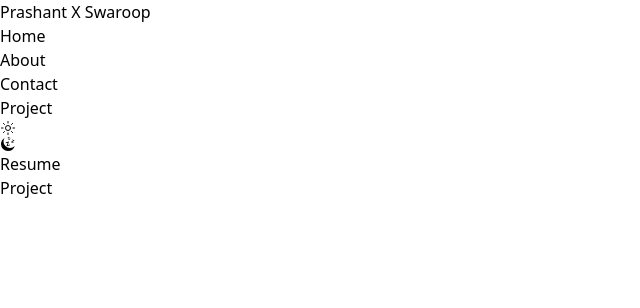
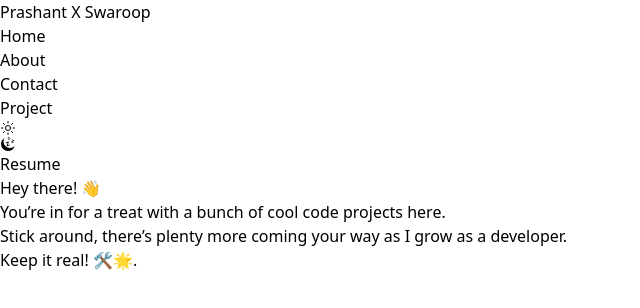
Before and after one commit to PRASHANTSWAROOP001/portfolio, a React (Vite) app: page /github in a window 1280 px wide. Shown: the top 308 px of the page, without its empty margins (0-640 px from the left). Built offline with nearby package versions, Linux system fonts and the light colour scheme.

Commit message:
Re desgning the project(github) pages. created components and styling.

```diff
--- a/src/componets/about/About.jsx
+++ b/src/componets/about/About.jsx
@@ -48,7 +48,7 @@ function About() {
           </span>
         </h1>
 
-        <p className=" py-3 text-lg">
+        <p className="font-medium py-3 text-lg">
           Hi I am an aspiring webdeveloper. I am currently learning new
           technologies. If you are also a tech guy we can connect...
         </p>
--- a/src/componets/contact/Contact.jsx
+++ b/src/componets/contact/Contact.jsx
@@ -61,7 +61,7 @@ function Contact() {
         <div className=" w-3/5 h-full object-cover ">
           <div className=" my-8 mx-10">
             <h1 className="text-4xl font-medium ">Contact Me</h1>
-            <p className=" font-normal py-2">
+            <p className=" font-medium py-2">
               Hey Folks! You can send messages using the form below. Any tips or feedback to improve UI/UX is welcomed.
               Positive Criticism is also welcomed.
             </p>
--- a/src/componets/github/Project.jsx
+++ b/src/componets/github/Project.jsx
@@ -1,21 +1,21 @@
 import React from 'react'
 import Projectcomponets from '../project/projectcomponets'
+import ProjectComponent2 from '../project/ProjectComponent2'
 
 function Project() {
   return (
-    <div className='  dark:bg-gradient-to-r dark:from-slate-900 dark:to-slate-700 dark:text-white flex flex-col  justify-center items-center gap-10 h-screen w-screen'>
+    <div className='  dark:bg-gradient-to-r dark:from-slate-900 dark:to-slate-700 dark:text-white gap-10 h-screen w-screen'>
 
-      <h1 className='text-3xl text-yellow-400'>Project</h1>
+    <div className='text-center'>
+    <h1 className='text-5xl text-yellow-400 py-2'> Hey there!  👋</h1>
+      <p className='text-2xl py-2 font-medium'> You’re in for a treat with a bunch of cool code projects here. <br /> Stick around, there’s plenty more coming your way as I grow as a developer. <br /> Keep it real! 🛠️🌟.</p>
+    </div>
 
-     <div className='w-full h-auto  justify-evenly items-center flex flex-row gap-5'>
-     <Projectcomponets/>
-     <Projectcomponets/>
-     </div>
-
-     <div className='w-full h-auto  justify-evenly items-center flex flex-row gap-5'>
-     <Projectcomponets/>
-     <Projectcomponets/>
-     </div>
+     <div className= ' my-9 w-full h-auto sm:flex-col md:flex-row border-2 flex justify-around items-center '>
+      <Projectcomponets></Projectcomponets>
+      <ProjectComponent2></ProjectComponent2>
+      <Projectcomponets></Projectcomponets>
+    </div>
 
 
     </div>
--- /dev/null
+++ b/src/componets/project/ProjectComponent2.jsx
@@ -0,0 +1,11 @@
+import React from 'react'
+
+function ProjectComponent2() {
+  return (
+   <div className=' w-80  h-96 border-2 border-yellow-300 rounded-lg'>
+
+    </div>
+  )
+}
+
+export default ProjectComponent2
--- a/src/componets/project/projectcomponets.jsx
+++ b/src/componets/project/projectcomponets.jsx
@@ -2,9 +2,9 @@ import React from 'react'
 
 function Projectcomponets() {
   return (
-    <div className=' w-1/3 h-72 border-2 border-yellow-400 rounded-3xl'>
+   <div className=' w-72  h-80 border-2 border-yellow-300 rounded-lg'>
 
-    </div>
+   </div>
   )
 }
 
```
